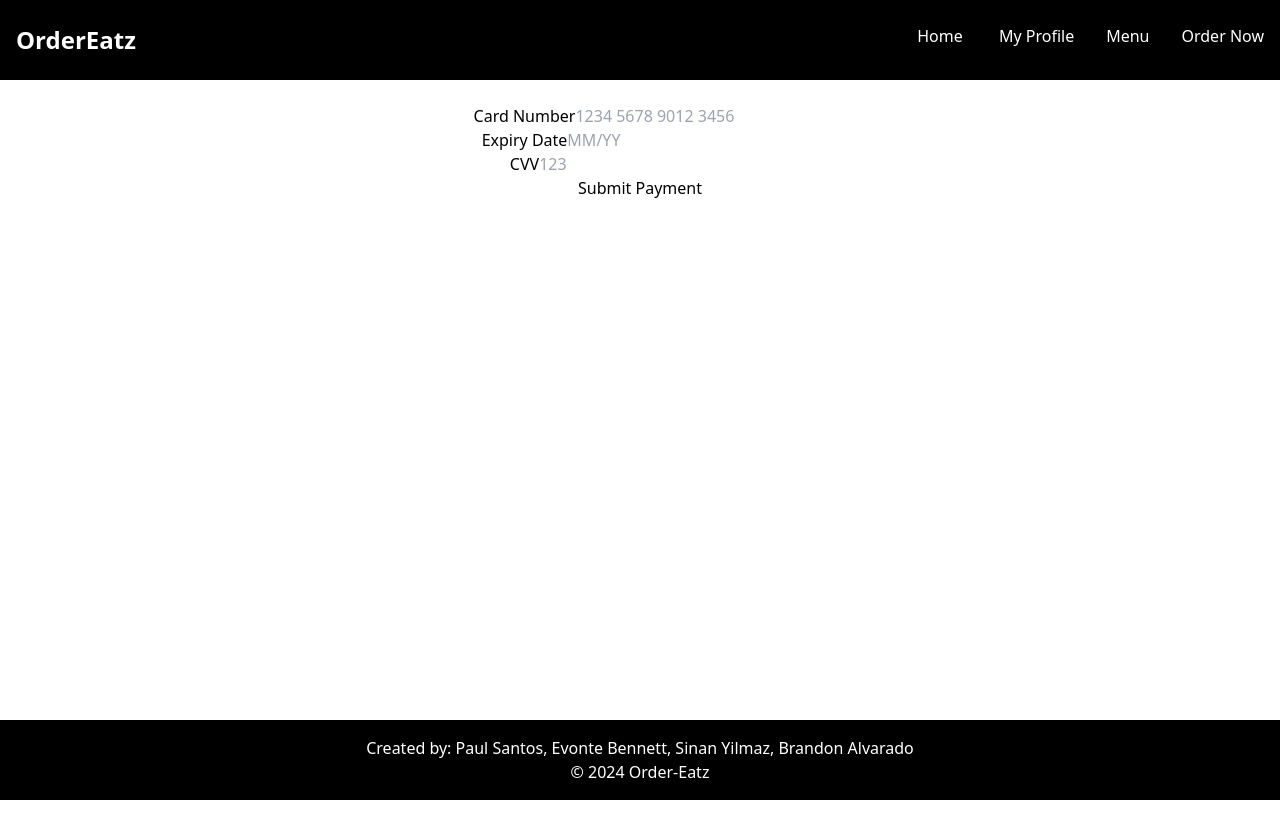
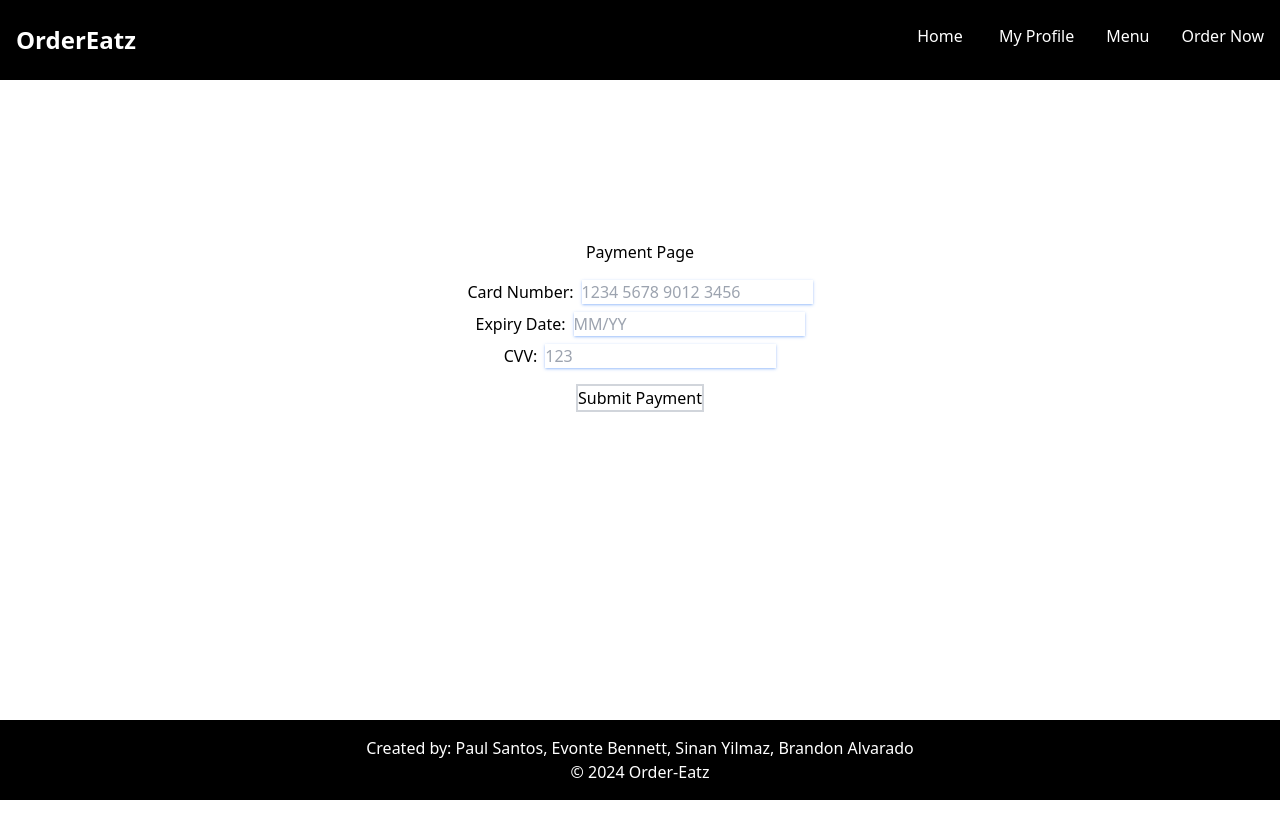
Before and after one commit to psantos2107/order-eatz, a React (Vite) app: page /checkout in a window 1280 px wide. Shown: the top 838 px of the page. Before the commit the page ends 800 px from the top, so only its background shows below. Built offline with nearby package versions, Linux system fonts and the light colour scheme.

Commit message:
finalize order and display order

```diff
--- a/src/components/FinalizeOrder.jsx
+++ b/src/components/FinalizeOrder.jsx
@@ -5,25 +5,25 @@ const FinalizeOrder = () => {
     const [expiryDate, setExpiryDate] = useState('');
     const [cvv, setCvv] = useState('');
     const [isLoading, setIsLoading] = useState(false);
+    const [msg, setMsg] = useState('');
 
     const submitPayment = () => {
-        // Simulate payment processing
         setIsLoading(true);
         setTimeout(() => {
             setIsLoading(false);
-            alert('Payment successful! (This is a fake payment)');
-            // You can redirect or perform other actions after successful payment
+            setMsg("Payment succesfully processed.")
         }, 2000);
     };
 
     return (
-        <div className="text-center">
-            <h2>Fake Payment Page</h2>
+        <div className="mt-60 text-center">
+            <h2>Payment Page</h2>
             <form onSubmit={(e) => e.preventDefault()}>
-                <div className="mt-20">
-                    <label htmlFor="card-number">Card Number</label>
+                <div className="mt-4">
+                    <label htmlFor="card-number">Card Number:</label>
                     <input
                         type="text"
+                        className='ml-2 shadow shadow-blue-500/40 hover:shadow-indigo-500/40'
                         id="card-number"
                         placeholder="1234 5678 9012 3456"
                         value={cardNumber}
@@ -31,10 +31,11 @@ const FinalizeOrder = () => {
                         required
                     />
                 </div>
-                <div className="form-group">
-                    <label htmlFor="expiry-date">Expiry Date</label>
+                <div className="mt-2">
+                    <label htmlFor="expiry-date">Expiry Date:</label>
                     <input
                         type="text"
+                        className='ml-2 shadow shadow-blue-500/40 hover:shadow-indigo-500/40'
                         id="expiry-date"
                         placeholder="MM/YY"
                         value={expiryDate}
@@ -42,10 +43,11 @@ const FinalizeOrder = () => {
                         required
                     />
                 </div>
-                <div className="form-group">
-                    <label htmlFor="cvv">CVV</label>
+                <div className="mt-2">
+                    <label htmlFor="cvv">CVV:</label>
                     <input
                         type="text"
+                        className='ml-2 shadow shadow-blue-500/40 hover:shadow-indigo-500/40'
                         id="cvv"
                         placeholder="123"
                         value={cvv}
@@ -55,11 +57,14 @@ const FinalizeOrder = () => {
                 </div>
                 <button
                     type="button"
-                    className="btn"
+                    className="mt-4 border-2 border-gray-300 hover:border-blue-400"
                     onClick={submitPayment}
                     disabled={isLoading}
                 >
                     {isLoading ? 'Processing...' : 'Submit Payment'}
+                    {msg && (
+                        <p className="text-center text-red-600 text-sm mt-2">{msg}</p>
+                    )}
                 </button>
             </form>
         </div>
```
